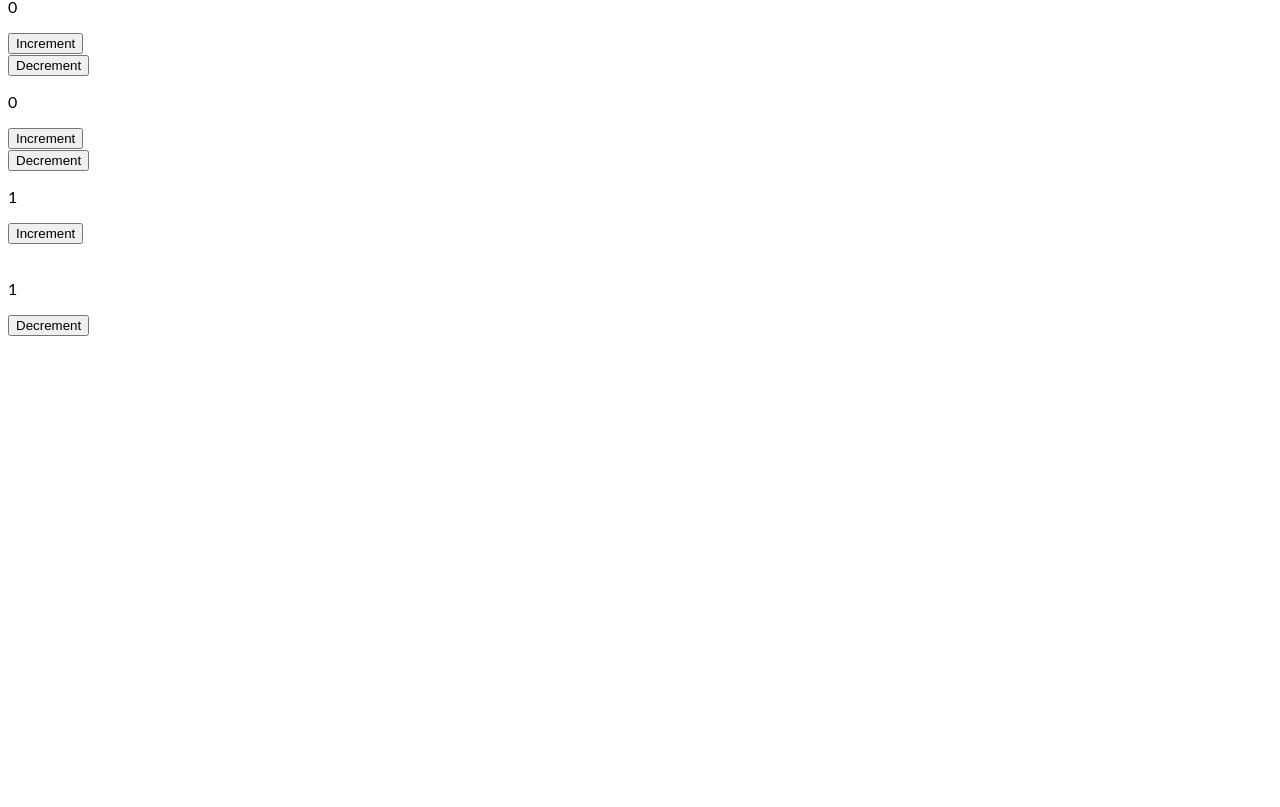
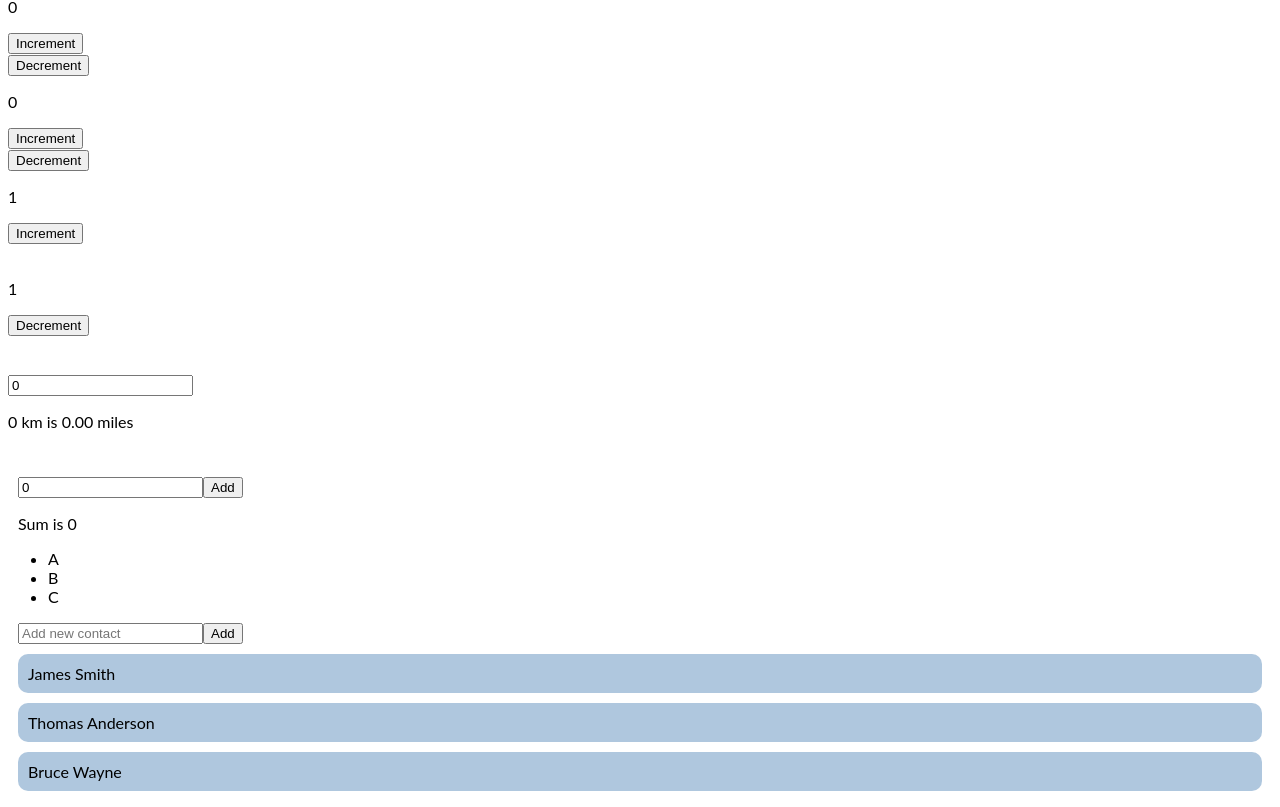
Before and after one commit to Mofey/SoloLearn-React-Tutorial, a React (Create React App) app: page / in a window 1280 px wide. Shown: the part 527-1334 px from the top of the page. Before the commit the page ends 879 px from the top, so only its background shows below. Built offline with nearby package versions, Linux system fonts and the light colour scheme.

Commit message:
Added a Contact Manager App tutorial

```diff
--- a/src/index.css
+++ b/src/index.css
@@ -8,3 +8,18 @@ h1, p {
   padding:10px;
   border-radius:8px;
 }
+
+#ul {
+  padding: 0;
+  margin:10px 0 0 0;
+}
+#li {
+  list-style-type: none;
+  padding: 10px;
+  margin: 10px;
+  background-color:rgba(61, 120, 175, 0.411);
+  border-radius: 10px;
+}
+form {
+  margin: 10px;
+}
--- a/src/index.js
+++ b/src/index.js
@@ -210,6 +210,153 @@ const counterApp3 = <CounterLmc />;
 
 
 
+//Converter App (Km to Miles)
+function Converter() {
+  const [km, setKm] = useState(0);
+
+  //The handleChange function updates the state with the current value of the textfield, causing the component to re-render and show the corresponding miles value, which is calculated using the convert function.
+  function handleChange(e) {
+    setKm(e.target.value);
+  }
+  function convert(km) {
+    //Calculates the miles value upon input:
+    return (km/1.609).toFixed(2) + " miles";
+  }
+
+  return <div>
+  <input type="text" value={km}
+  //calling the handle change function when its value changes
+  onChange={handleChange} />
+  <p> {km} km is {convert(km)} </p>
+  </div>;
+}
+
+const converterApp = <Converter />;
+
+
+
+//Form App
+function AddForm() {
+  const [sum, setSum] = useState(0);
+  const [num, setNum] = useState(0);
+
+  function handleChange(e) {
+    setNum(e.target.value);
+  }
+
+  function handleSubmit(e) {
+    setSum(sum + Number(num));
+    //The "e.preventDefault();" statement prevents the default behavior of the form, which, by default, reloads the page when submitted. In JavaScript we would use "return false;" for that, but in React we need to call preventDefault().
+    e.preventDefault();
+  }
+
+  return <form onSubmit={handleSubmit}>
+    {/*The value of the input is controlled by React (we keep the value in the state). An input form element whose value is controlled by React in this way is called a "controlled component".*/}
+    <input type="number" value={num} onChange={handleChange} />
+    {/*When the form is submitted using the submit button, the handleSubmit function gets called, which updates the value of sum in the state.*/}
+    <input type="submit" value="Add" />
+    <p> Sum is {sum} </p>
+  </form>;
+}
+
+const formState = <AddForm />;
+
+
+
+//Rendering A List (Keys)
+//Considering an array of strings "const arr = ["A", "B", "C"];", the program below represents how to render a list <li> element for each item in the array, defining a MyList component and passing it to the array as a prop using a custom data attribute: "<MyList data={arr} />"
+//The function MyList() is called a component logic
+function MyList(props) {
+  const arr = props.data;
+  const listItems = arr.map((val, index) =>
+    //Keys are important, because they uniquely identify elements, helping React understand which items have changed, are added, or are removed. Usually, these are IDs from your data, or can be auto-generated indexes.
+    <li key={index}>{val}</li>
+  );
+  return <ul>{listItems}</ul>;
+}
+
+const arr = ["A", "B", "C"];
+const listKey = <MyList data={arr} />;
+/*We take the input array from the incoming props, loop through the array using the JavaScript map function and return a <li> element for each item.
+The resulted array is stored in the listItems variable.
+Then, the component returns the listItems array inside a <ul> tag.*/
+
+
+
+//Contact Manager App
+//By taking a quick glance at this app, it makes sense to have two components; AddPersonForm and PeopleList.
+//AddPersonForm: a form with the text field and Add button which uses state to manage the value of the text field:
+function AddPersonForm(props) {
+  const [ person, setPerson ] = useState('');
+
+  function handleChange(e) {
+    setPerson(e.target.value);
+  }
+
+  /*Similar to passing the contacts list to our PeopleList component, we passed down the addPerson() function to our AddPersonForm using a prop called handleSubmit.
+  Now, our PeopleList can call the handleSubmit function that it received when the form is submitted, to add a new person to the list:*/
+  function handleSubmit(e) {
+    if(person !== '') {
+      props.handleSubmit(person);
+      //We also clear the value of the text field using setPerson('') after adding a new person.
+      setPerson('');
+    }
+    e.preventDefault();
+  }
+  /*The code above shows how to call the function "addPerson(name)" from our child AddPersonForm component, where the data for the new person is stored?
+  Just like we passed down data using props, React allows us to pass down function references!*/
+
+  return (
+    <form onSubmit={handleSubmit}>
+      <input type="text"
+        placeholder="Add new contact"
+        onChange={handleChange}
+        value={person} />
+      <button type="submit">Add</button>
+    </form>
+  );
+}
+
+//PeopleList received an array representing the contacts and renders a list on the page:
+function PeopleList(props) {
+  const arr = props.data;
+  const listItems = arr.map((val, index) =>
+  //Note that we accessed our styling with the id attribute so as to make the styling peculiar to the contact manager app.
+    <li key={index} id="li">{val}</li>
+  );
+  return <ul id="ul">{listItems}</ul>;
+}
+
+
+//Sharing State
+/*Right now, our AddPersonForm independently keeps its state. How can we add a new contact to our PeopleList then, when the form is submitted?
+To accomplish that, we need to share the state between the components. We can do that by lifting the state up to a parent component. This means that the parent component will hold the data that needs to be shared between the components. In our case, that is the contacts list.
+Let's create a parent component called ContactManager, which includes the AddPersonForm and PeopleList as child components and holds the contacts list in its state:*/
+function ContactManager(props) {
+  const [contacts, setContacts] = useState(props.data);
+  /*The ContactManager component receives the initial contacts list using props, saves it in its state.
+  Then it passes down the contacts list to its child component.
+  Data can be passed from the parent to the child, but not from the child to the parent. React uses what is called unidirectional data flow, in other words, data only flows downward, so to speak.*/
+
+  //Here, we created an addPerson() function to our ContactManager component to add a new person to our contacts state array:
+  function addPerson(name) {
+    setContacts([...contacts, name]);
+  }
+  /*But how are we going */
+
+  return (
+    <div>
+      <AddPersonForm handleSubmit={addPerson} />
+      <PeopleList data={contacts} />
+    </div>
+  );
+}
+/*The ContactManager component receives the initial contacts list using props, saves it in its state.
+Then it passes down the contacts list to its child component.
+Data can be passed from the parent to the child, but not from the child to the parent. React uses what is called unidirectional data flow, in other words, data only flows downward, so to speak.*/
+const contacts = ["James Smith", "Thomas Anderson", "Bruce Wayne"];
+
+
 
 
 
@@ -219,7 +366,8 @@ const counterApp3 = <CounterLmc />;
 
 ReactDOM.render(
   /*When you call the render method, any existing content of the container gets replaced. That is why, usually, the containers are empty in the HTML.*/
-  <p>{classC} {functionC} {functionP} {classP} {classS} {propApp} {counterApp} {counterApp1} {counterApp2} {counterApp3}</p>,
+  <p>{classC} {functionC} {functionP} {classP} {classS} {propApp} {counterApp} {counterApp1} {counterApp2} {counterApp3} <br /> <br /> {converterApp} <br /> {formState}{listKey} <ContactManager data={contacts} /></p>,
+
   document.getElementById('root')
 );
 
```
Also changed, not shown: note.txt.
